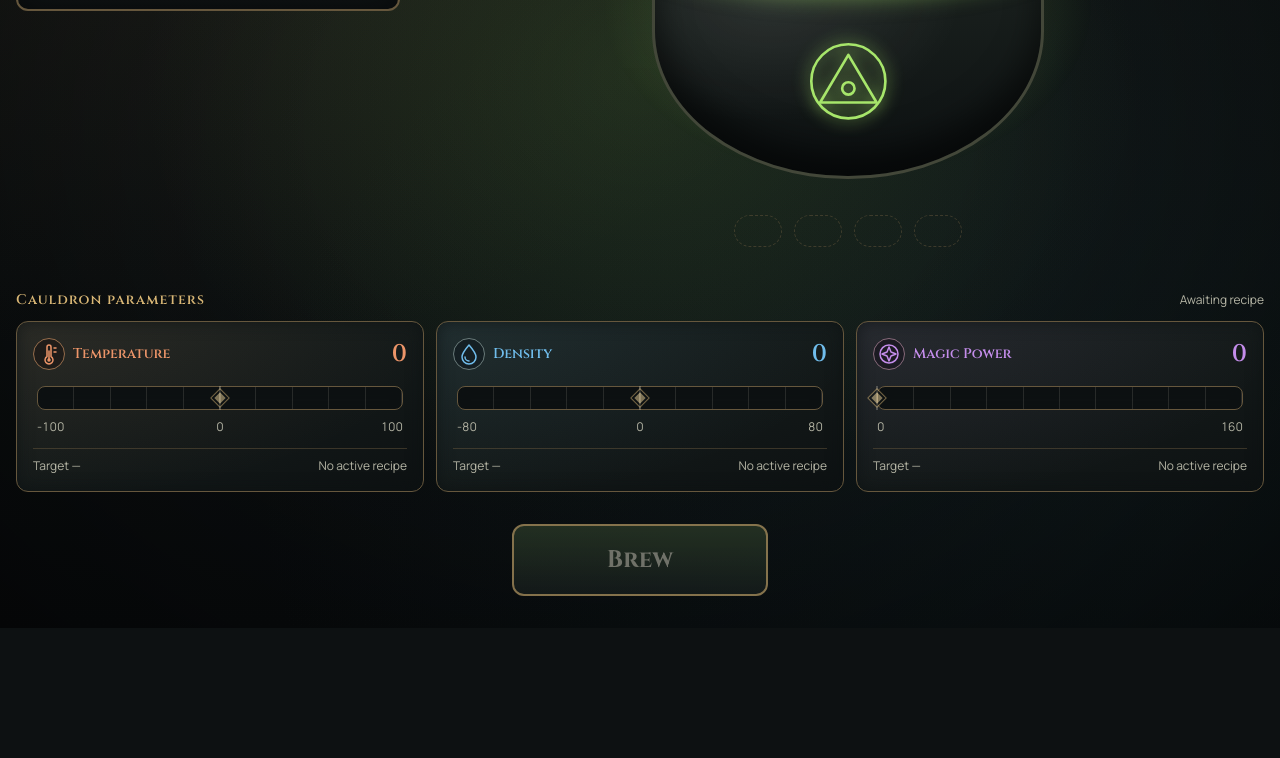
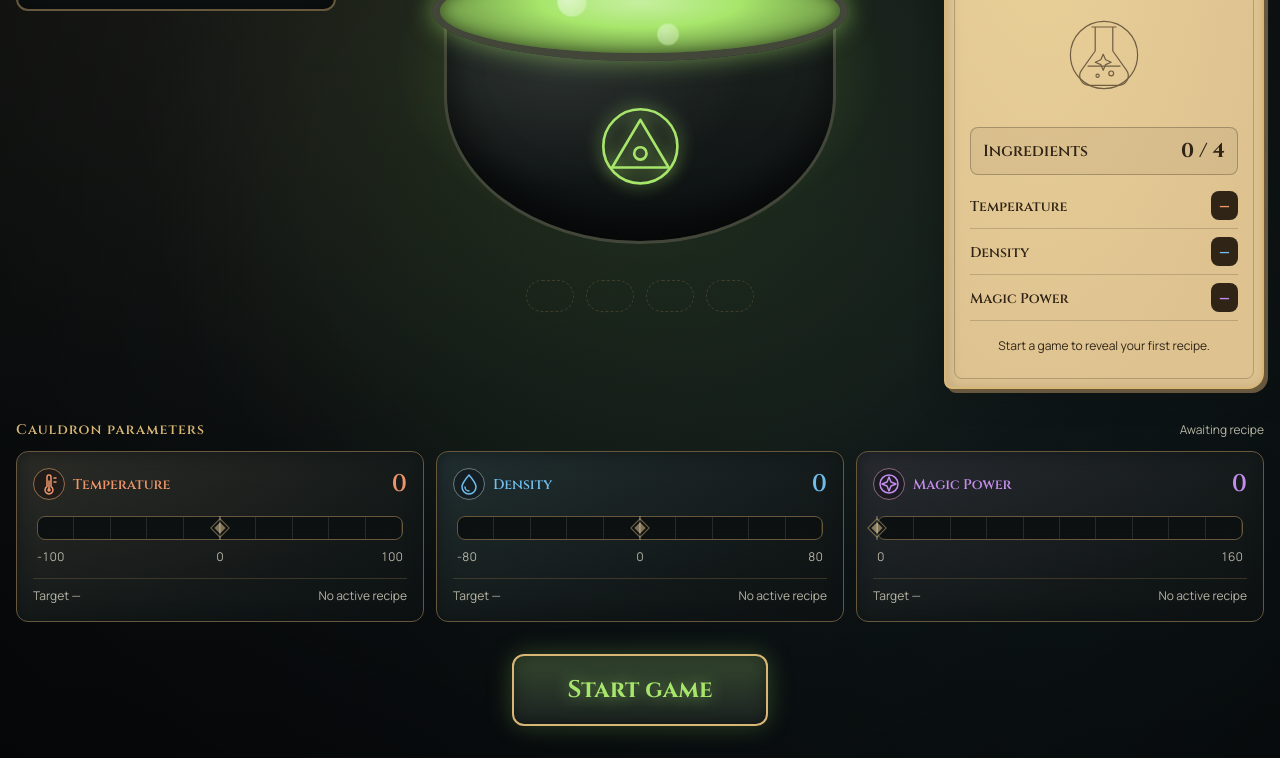
Before and after one commit to aidardev/alchemists-cauldron, a website built with Vite: page index.html in a window 1280 px wide. Shown: the part 378-1136 px from the top of the page. Before the commit the page ends 1006 px from the top, so only its background shows below. Built offline with nearby package versions, Linux system fonts and the light colour scheme.

Commit message:
feat(app): connect recipe panel and brewing controls

```diff
--- a/src/app/app.scss
+++ b/src/app/app.scss
@@ -4,6 +4,7 @@
     display: grid;
     grid-template-areas:
         'header'
+        'recipe'
         'cauldron'
         'parameters'
         'shelf'
@@ -38,14 +39,30 @@
         align-self: end;
     }
 
+    > .recipe-panel {
+        grid-area: recipe;
+        align-self: center;
+    }
+
     @include styles.min-width(styles.$br-lg) {
         grid-template-areas:
             'header header'
             'shelf cauldron'
+            'shelf recipe'
             'parameters parameters'
             'actions actions';
         grid-template-columns: minmax(20rem, 24rem) minmax(0, 1fr);
-        grid-template-rows: auto 1fr auto auto;
+        grid-template-rows: auto auto 1fr auto auto;
         gap: var(--size-4);
     }
+
+    @include styles.min-width(styles.$br-xl) {
+        grid-template-areas:
+            'header header header'
+            'shelf cauldron recipe'
+            'parameters parameters parameters'
+            'actions actions actions';
+        grid-template-columns: minmax(17rem, 20rem) minmax(0, 1fr) minmax(16rem, 20rem);
+        grid-template-rows: auto 1fr auto auto;
+    }
 }
--- a/src/app/app.ts
+++ b/src/app/app.ts
@@ -1,7 +1,10 @@
 import { BaseComponent } from '@/core/base-component';
 import { INGREDIENTS } from '@/data/ingredients';
+import { selectActionBar } from '@/logic/select-action-bar';
 import { selectCauldron } from '@/logic/select-cauldron';
+import { selectHeader } from '@/logic/select-header';
 import { selectParameterBars } from '@/logic/select-parameter-bars';
+import { selectRecipePanel } from '@/logic/select-recipe-panel';
 import { selectShelfSlots } from '@/logic/select-shelf-slots';
 import { GameStore } from '@/state/game-store';
 import type { GameState } from '@/types/game';
@@ -9,6 +12,7 @@ import { ActionBar } from '@/ui/action-bar/action-bar';
 import { Cauldron } from '@/ui/cauldron/cauldron';
 import { Header } from '@/ui/header/header';
 import { ParameterBars } from '@/ui/parameter-bars/parameter-bars';
+import { RecipePanel } from '@/ui/recipe-panel/recipe-panel';
 import { Shelf } from '@/ui/shelf/shelf';
 import './app.scss';
 
@@ -22,21 +26,30 @@ export class App extends BaseComponent<'main'> {
         const shelf = this.adopt(new Shelf({ onAdd: (id) => store.addIngredient(id) }));
         const cauldron = this.adopt(new Cauldron());
         const parameterBars = this.adopt(new ParameterBars());
-        const actionBar = this.adopt(new ActionBar({ onStart: () => store.startGame() }));
+        const recipePanel = this.adopt(new RecipePanel());
+        const actionBar = this.adopt(
+            new ActionBar({
+                onStart: () => store.startGame(),
+                onBrew: () => store.brew(),
+            }),
+        );
 
         this.element.append(
             header.element,
             shelf.element,
             cauldron.element,
+            recipePanel.element,
             parameterBars.element,
             actionBar.element,
         );
 
         const render = (state: GameState): void => {
+            header.render(selectHeader(state));
             shelf.render(selectShelfSlots(state, INGREDIENTS));
             cauldron.render(selectCauldron(state, INGREDIENTS));
             parameterBars.render(selectParameterBars(state, INGREDIENTS));
-            actionBar.render(state.status);
+            recipePanel.render(selectRecipePanel(state));
+            actionBar.render(selectActionBar(state));
         };
 
         this.unsubscribe = store.subscribe(render);
--- /dev/null
+++ b/src/types/difficulty.ts
@@ -0,0 +1 @@
+export type Difficulty = 'easy' | 'medium' | 'hard';
```
